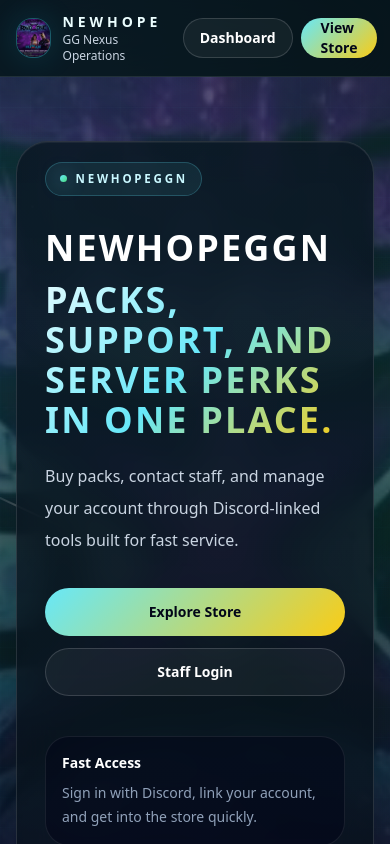
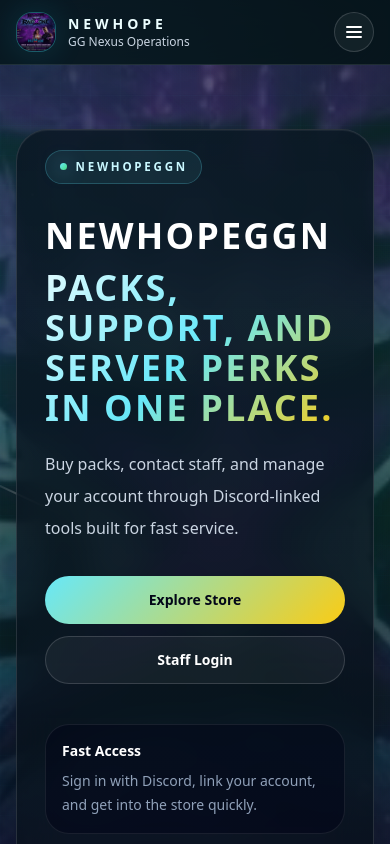
Before and after one commit to GGNexusINC/vibe-coding-platform, a Next.js app: page / in a window 390 px wide. Shown: the top 844 px of the page. Built offline with nearby package versions, Linux system fonts and the light colour scheme.

Commit message:
fix: mobile responsiveness - hamburger nav, fix grid breakpoints on all pages

```diff
--- /dev/null
+++ b/src/app/_components/mobile-nav.tsx
@@ -0,0 +1,57 @@
+"use client";
+
+import { useState } from "react";
+import Link from "next/link";
+
+const links = [
+  { href: "/", label: "Home" },
+  { href: "/about", label: "About" },
+  { href: "/store", label: "Store" },
+  { href: "/support", label: "Support" },
+  { href: "/dashboard", label: "Dashboard" },
+  { href: "/policies", label: "Policies" },
+  { href: "/rules", label: "Rules" },
+  { href: "/admin", label: "Admin" },
+];
+
+export function MobileNav() {
+  const [open, setOpen] = useState(false);
+
+  return (
+    <div className="lg:hidden">
+      <button
+        type="button"
+        aria-label="Toggle menu"
+        onClick={() => setOpen((v) => !v)}
+        className="flex h-10 w-10 items-center justify-center rounded-full border border-white/15 bg-white/5 text-white transition hover:bg-white/10"
+      >
+        {open ? (
+          <svg width="18" height="18" viewBox="0 0 18 18" fill="none">
+            <path d="M2 2l14 14M16 2L2 16" stroke="currentColor" strokeWidth="2" strokeLinecap="round" />
+          </svg>
+        ) : (
+          <svg width="18" height="18" viewBox="0 0 18 18" fill="none">
+            <path d="M2 4h14M2 9h14M2 14h14" stroke="currentColor" strokeWidth="2" strokeLinecap="round" />
+          </svg>
+        )}
+      </button>
+
+      {open && (
+        <div className="absolute left-0 right-0 top-full z-50 border-b border-white/10 bg-[#07131c]/95 backdrop-blur-2xl">
+          <nav className="mx-auto flex w-full max-w-6xl flex-col px-4 py-4">
+            {links.map((link) => (
+              <Link
+                key={link.href}
+                href={link.href}
+                onClick={() => setOpen(false)}
+                className="rounded-xl px-4 py-3 text-sm font-semibold text-slate-200 transition hover:bg-white/5 hover:text-white"
+              >
+                {link.label}
+              </Link>
+            ))}
+          </nav>
+        </div>
+      )}
+    </div>
+  );
+}
--- a/src/app/admin/admin-panel-client.tsx
+++ b/src/app/admin/admin-panel-client.tsx
@@ -326,7 +326,7 @@ export function AdminPanelClient() {
         </section>
       ) : (
         <>
-          <section className="grid gap-4 xl:grid-cols-5">
+          <section className="grid gap-4 sm:grid-cols-2 xl:grid-cols-5">
             <div className="rz-surface rz-panel-border rounded-[2rem] p-5">
               <div className="text-xs uppercase tracking-[0.25em] text-cyan-200/70">Active Now</div>
               <div className="mt-3 text-4xl font-semibold text-white">
@@ -370,7 +370,7 @@ export function AdminPanelClient() {
             </div>
           </section>
 
-          <section className="grid gap-6 xl:grid-cols-[1.15fr_0.85fr]">
+          <section className="grid gap-6 lg:grid-cols-[1.15fr_0.85fr]">
             <div className="grid gap-6">
               <section className="rz-surface rz-panel-border rounded-[2rem] p-6">
                 <div className="flex flex-wrap items-center justify-between gap-3">
--- a/src/app/layout.tsx
+++ b/src/app/layout.tsx
@@ -1,6 +1,7 @@
 import type { Metadata } from "next";
 import Image from "next/image";
 import Link from "next/link";
+import { MobileNav } from "@/app/_components/mobile-nav";
 import "./globals.css";
 
 export const metadata: Metadata = {
@@ -55,7 +56,7 @@ export default function RootLayout({
                 </div>
               </Link>
 
-              <nav className="hidden items-center gap-2 rounded-full border border-white/10 bg-white/5 px-2 py-1 sm:flex">
+              <nav className="hidden items-center gap-2 rounded-full border border-white/10 bg-white/5 px-2 py-1 lg:flex">
                 <Link
                   className="rounded-full px-3 py-2 text-sm text-slate-200 transition hover:bg-white/5 hover:text-white"
                   href="/about"
@@ -97,16 +98,17 @@ export default function RootLayout({
               <div className="flex items-center gap-2">
                 <Link
                   href="/dashboard"
-                  className="inline-flex h-10 items-center justify-center rounded-full border border-white/15 bg-white/5 px-4 text-sm font-semibold text-white transition hover:-translate-y-0.5 hover:bg-white/10"
+                  className="hidden h-10 items-center justify-center rounded-full border border-white/15 bg-white/5 px-4 text-sm font-semibold text-white transition hover:-translate-y-0.5 hover:bg-white/10 sm:inline-flex"
                 >
                   Dashboard
                 </Link>
                 <Link
                   href="/store"
-                  className="inline-flex h-10 items-center justify-center rounded-full bg-[linear-gradient(135deg,#67e8f9,#facc15)] px-5 text-sm font-bold text-slate-950 transition hover:scale-[1.03]"
+                  className="hidden h-10 items-center justify-center rounded-full bg-[linear-gradient(135deg,#67e8f9,#facc15)] px-5 text-sm font-bold text-slate-950 transition hover:scale-[1.03] sm:inline-flex"
                 >
-                  View Store
+                  Store
                 </Link>
+                <MobileNav />
               </div>
             </div>
           </header>
--- a/src/app/page.tsx
+++ b/src/app/page.tsx
@@ -31,7 +31,7 @@ export default function Home() {
       <div className="pointer-events-none absolute bottom-8 left-1/2 h-64 w-[40rem] -translate-x-1/2 rounded-full bg-amber-300/8 blur-3xl" />
 
       <section className="relative mx-auto w-full max-w-7xl px-4 py-16 sm:py-24">
-        <div className="grid gap-8 xl:grid-cols-[1.15fr_0.85fr]">
+        <div className="grid gap-8 lg:grid-cols-[1.15fr_0.85fr]">
           <div className="rz-surface rz-panel-border rounded-[2rem] p-7 sm:p-10">
             <div className="rz-chip rz-float">NewHopeGGN</div>
 
--- a/src/app/store/page.tsx
+++ b/src/app/store/page.tsx
@@ -78,7 +78,7 @@ export default async function StorePage() {
 
   return (
     <div className="relative mx-auto w-full max-w-7xl px-4 py-10 sm:py-14">
-      <section className="grid gap-6 xl:grid-cols-[1.15fr_0.85fr]">
+      <section className="grid gap-6 lg:grid-cols-[1.15fr_0.85fr]">
         <div className="rz-surface rz-panel-border relative overflow-hidden rounded-[2rem] p-7 sm:p-9">
           <div className="pointer-events-none absolute inset-y-0 right-0 w-1/2 bg-[radial-gradient(circle_at_center,rgba(103,232,249,0.15),transparent_56%)]" />
           <div className="relative">
@@ -167,13 +167,11 @@ export default async function StorePage() {
         </div>
       </section>
 
-      <section className="mt-8 grid gap-6 lg:grid-cols-12">
+      <section className="mt-8 grid gap-6 md:grid-cols-2">
         {products.map((product) => (
           <article
             key={product.slug}
-            className={`rz-neon-border rz-pop-card group relative overflow-hidden rounded-[2rem] border border-white/10 bg-[linear-gradient(180deg,rgba(11,22,33,0.92),rgba(6,14,21,0.86))] p-6 ${
-              product.featured ? "lg:col-span-6" : "lg:col-span-3"
-            }`}
+            className="rz-neon-border rz-pop-card group relative overflow-hidden rounded-[2rem] border border-white/10 bg-[linear-gradient(180deg,rgba(11,22,33,0.92),rgba(6,14,21,0.86))] p-6"
           >
             <div className="pointer-events-none absolute inset-0 opacity-0 transition duration-500 group-hover:opacity-100">
               <div className="absolute -top-20 right-[-3rem] h-56 w-56 rounded-full bg-cyan-400/10 blur-3xl" />
```
